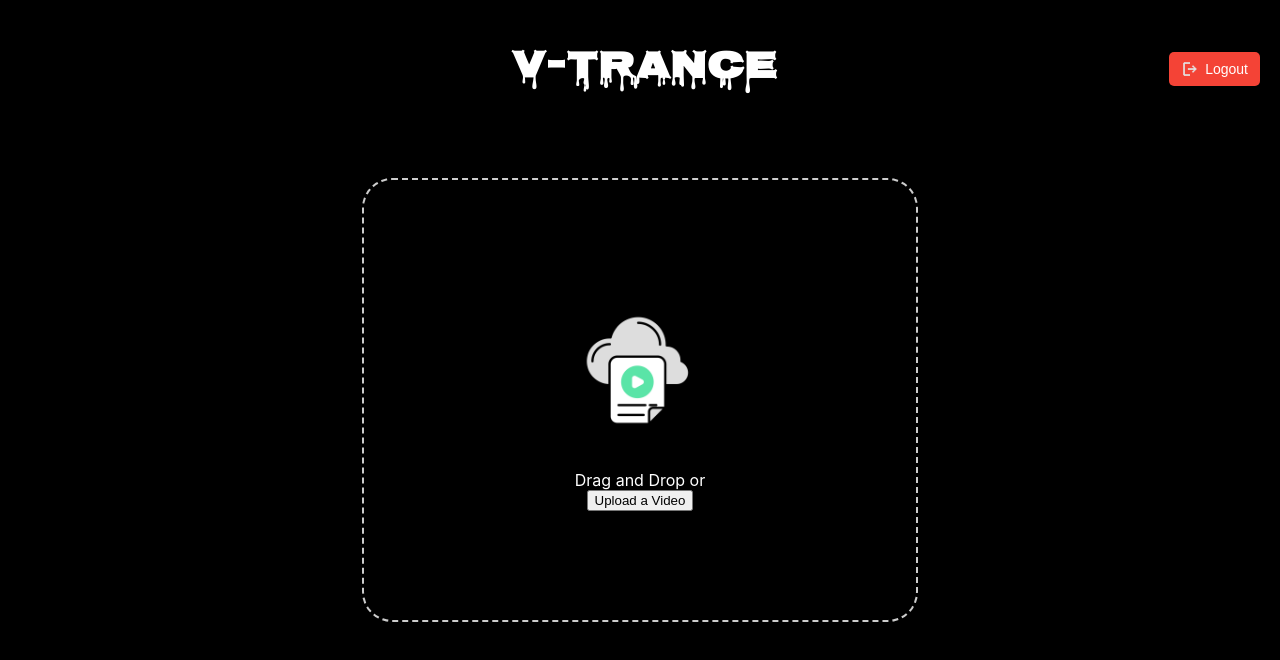
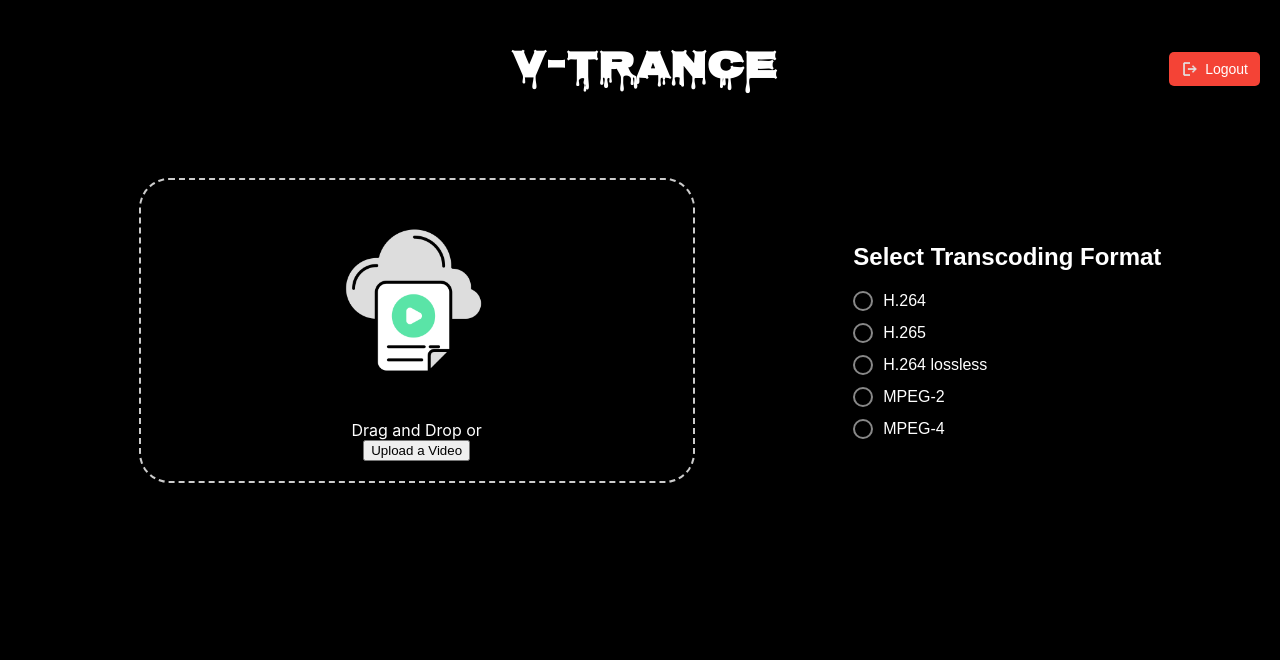
Before and after one commit to kashvigarg/vtrance-frontend, a React (Create React App) app: page /dashboard in a window 1280 px wide. Shown: the top 660 px of the page. Built offline with nearby package versions, Linux system fonts and the light colour scheme.

Commit message:
Add Transcoding Options

```diff
--- a/src/App.css
+++ b/src/App.css
@@ -104,6 +104,64 @@ a {
   justify-content: center;
   cursor: pointer;
 }
+/* .options {
+  border: 2px dashed #ccc;
+  border-radius: 30px;
+  padding: 20px;
+  max-width: 40vw;
+  min-width: 25vw;
+  min-height: 30vh;
+  max-height: 50vh;
+  margin: 40px;
+  height: auto;
+  text-align: center;
+  display: flex;
+  flex-direction: column;
+  align-items: center;
+  align-self: center;
+  justify-content: center;
+  cursor: pointer;
+} */
+
+.options-container {
+  padding: 20px;
+  font-family: sans-serif;
+}
+
+.options {
+  display: flex;
+  flex-direction: column;
+  gap: 12px;
+}
+
+.option {
+  display: flex;
+  align-items: center;
+  cursor: pointer;
+}
+
+.option input[type="radio"] {
+  display: none;
+}
+
+.dot {
+  height: 16px;
+  width: 16px;
+  border-radius: 50%;
+  border: 2px solid #888;
+  margin-right: 10px;
+  transition: background-color 0.3s ease;
+}
+
+.option input[type="radio"]:checked + .dot {
+  background-color: #555;
+  border-color: #555;
+}
+
+.label-text {
+  font-size: 16px;
+}
+
 
 .file-drop-zone.dragging {
   border-color: #007bff;
@@ -128,6 +186,14 @@ a {
   font-size: 24px;
 }
 
+.dashboard-body {
+  display: flex;
+  align-items: center;
+  justify-content: space-evenly;
+  margin-bottom: 40px;
+  flex-wrap: wrap;
+}
+
 @media (prefers-reduced-motion: no-preference) {
   .App-logo {
     animation: App-logo-spin infinite 20s linear;
--- a/src/components/Dashboard.js
+++ b/src/components/Dashboard.js
@@ -2,6 +2,7 @@ import React, { useEffect } from "react";
 import { useAuth } from "../hooks/AuthProvider";
 import DragDropComponent from "./ui/DragDrop";
 import "../App.css";
+import Options from "./ui/Options";
 
 const Dashboard = () => {
   const auth = useAuth();
@@ -16,7 +17,10 @@ const Dashboard = () => {
           Logout
         </button>
       </div>
+      <div className="dashboard-body">
       <DragDropComponent/>
+      <Options/>
+      </div>
     </div>
   );
 };
--- a/src/components/ui/DragDrop.js
+++ b/src/components/ui/DragDrop.js
@@ -54,7 +54,7 @@ const DragDropComponent = () => {
           <img
             src="./icons/upload.png"
             alt=""
-            style={{ height: "30%", width: "auto", margin: "20px" }}
+            style={{ height: "20vh", width: "auto", margin: "20px" }}
           />
           <br />
           Drag and Drop or{" "}
@@ -101,6 +101,7 @@ const DragDropComponent = () => {
           </button>
           <div style={{ marginTop: "10px", fontSize: "14px", color: "#444" }}>
             {`Size: ${formatFileSize(selectedFile.size)}`}
+            <br/>
           </div>
         </div>
       )}
--- /dev/null
+++ b/src/components/ui/Options.js
@@ -0,0 +1,31 @@
+import React, { useState } from "react";
+import "../../App.css";
+
+const formats = ["H.264", "H.265", "H.264 lossless", "MPEG-2", "MPEG-4"];
+
+const Options = () => {
+  const [selectedFormat, setSelectedFormat] = useState("");
+
+  return (
+    <div className="options-container">
+      <h2>Select Transcoding Format</h2>
+      <div className="options">
+        {formats.map((format) => (
+          <label key={format} className="option">
+            <input
+              type="radio"
+              name="format"
+              value={format}
+              checked={selectedFormat === format}
+              onChange={() => setSelectedFormat(format)}
+            />
+            <span className="dot" />
+            <span className="label-text">{format}</span>
+          </label>
+        ))}
+      </div>
+    </div>
+  );
+};
+
+export default Options;
```
